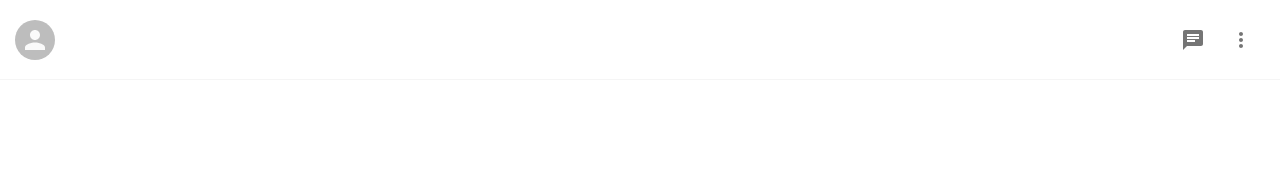
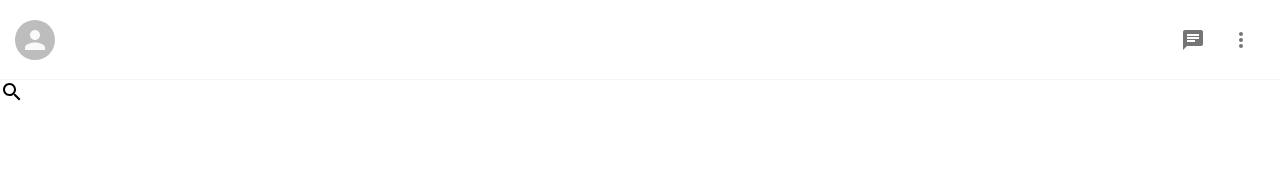
Before and after one commit to ssgsj-carranza/WhatsApp-2.0, a Next.js app: page / in a window 1280 px wide. Shown: the top 170 px of the page. Built offline with nearby package versions, Linux system fonts and the light colour scheme.

Commit message:
added hover effect on user avatar, created search icon styled div and pulled icon, creating search styling

```diff
--- a/components/Sidebar.js
+++ b/components/Sidebar.js
@@ -2,6 +2,7 @@
 import {Avatar, IconButton} from "@material-ui/core";
 import ChatIcon from '@material-ui/icons/Chat';
 import MoreVertIcon from "@material-ui/icons/MoreVert";
+import SearchIcon from '@material-ui/icons/Search';
 
 function Sidebar() {
     return (
@@ -20,6 +21,10 @@
 
                 </IconsContainer>
             </Header>
+
+            <Search>
+                <SearchIcon />
+            </Search>
         </Container>
     )
 }
@@ -44,9 +49,16 @@
 `;
 
 const UserAvatar = styled(Avatar) `
-
+    cursor: pointer;
+    :hover {
+        opacity: 0.8;
+    }
 `;
 
 const IconsContainer = styled.div`
 
 `;
+
+const Search = styled.div `
+
+`;
```
